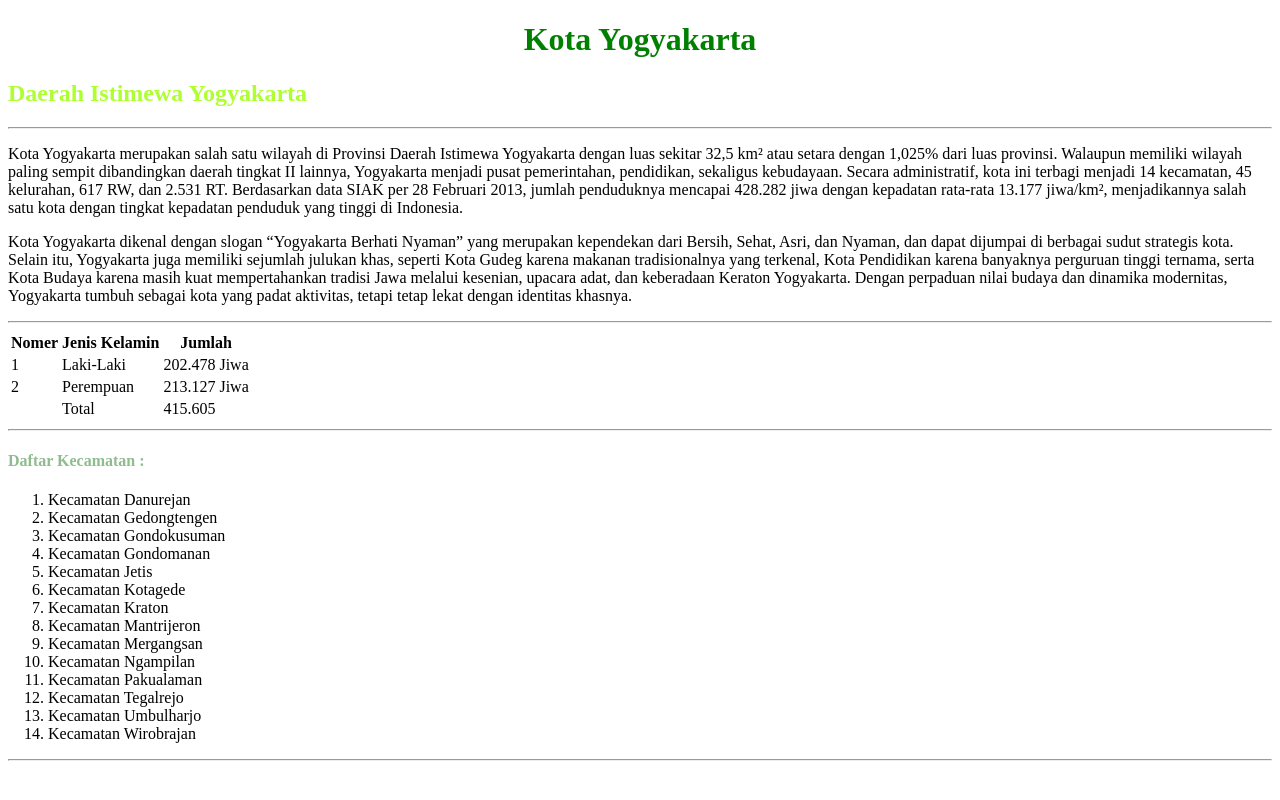
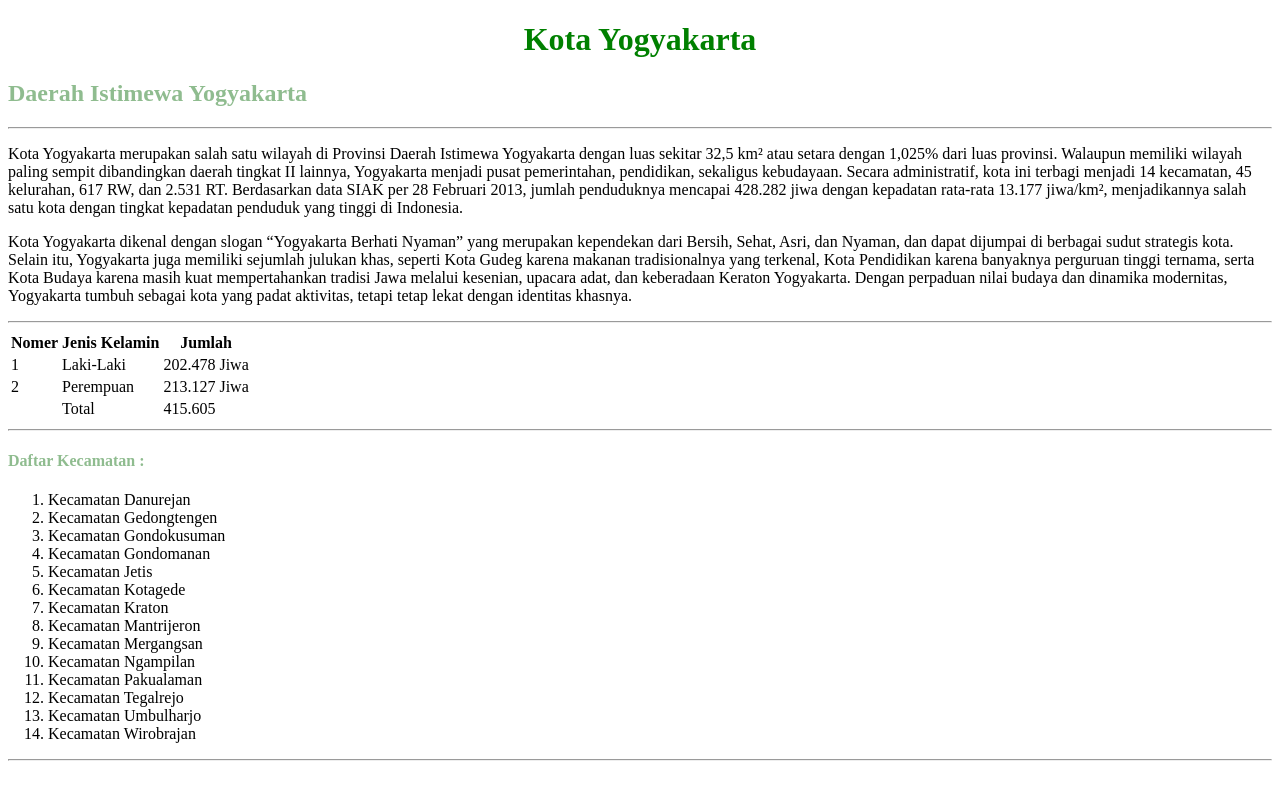
Before and after one commit to Naur321aaa/pgweb2025-Acara1, a plain HTML site: page index.html in a window 1280 px wide. Drawn offline with Linux system fonts and the light colour scheme.

Commit message:
ubahwarna1

```diff
--- a/index.html
+++ b/index.html
@@ -13,7 +13,7 @@
         <h1 style="color:green; text-align: center;">Kota Yogyakarta</h1>
 
         <!-- Sub Judul -->
-        <h2 style="color:greenyellow;">Daerah Istimewa Yogyakarta</h2>
+        <h2 style="color:darkseagreen;">Daerah Istimewa Yogyakarta</h2>
 
         <hr>
 
```
